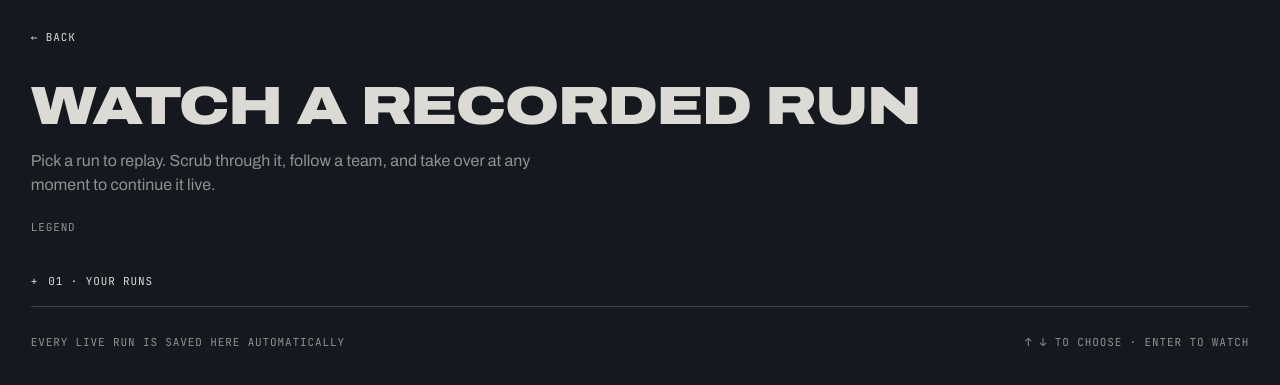
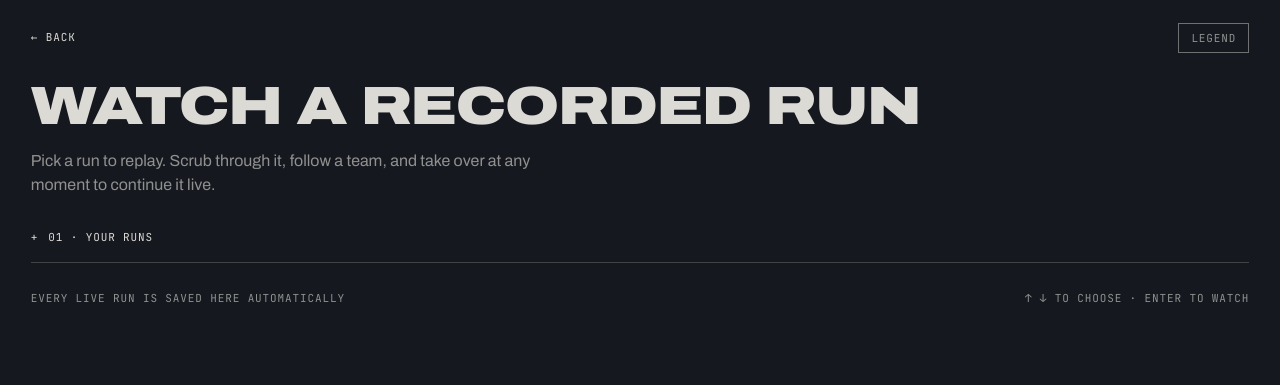
Before and after one commit to Aru-h/RescueNet, a Flask app: page /replay in a window 1280 px wide. Shown: the top 385 px of the page. Run offline with Flask 3, Linux system fonts and the light colour scheme; data that the repository does not hold is empty.

Commit message:
Replay page: legend button on the right of the top row

```diff
--- a/laptop/tools/templates/replay.html
+++ b/laptop/tools/templates/replay.html
@@ -90,8 +90,7 @@ a:focus-visible { outline: 2px solid var(--c-fg); outline-offset: 3px; }
 .empty, .error { padding: 18px 0; color: var(--c-mute); max-width: 60ch; }
 .error code, .empty code { font-family: var(--mono); color: var(--c-fg); font-size: .92em; }
 /* one key for every city drawing on the page */
-.legend-row { margin: -10px 0 0; }
-.legend-btn { background: none; border: 0; padding: 6px 0; color: var(--c-mute); cursor: pointer; display: inline-flex; align-items: center; gap: 8px; }
+.legend-btn { background: none; border: 1px solid var(--c-faint); padding: 7px 12px; color: var(--c-mute); cursor: pointer; display: inline-flex; align-items: center; gap: 8px; }
 .legend-btn:hover, .legend-btn:focus-visible { color: var(--c-fg); }
 .legend-dlg { width: min(460px, calc(100vw - 32px)); max-height: 80vh; padding: 0; border: 1px solid var(--c-faint); background: var(--c-bg); color: var(--c-fg); }
 .legend-dlg::backdrop { background: rgba(0, 0, 0, .55); }
@@ -115,12 +114,12 @@ a:focus-visible { outline: 2px solid var(--c-fg); outline-offset: 3px; }
 <main class="page">
   <div class="top">
     <a class="back mono" href="/landing" id="back">&larr; Back</a>
+    <button type="button" class="legend-btn mono" id="legendBtn" aria-haspopup="dialog" title="What do the map symbols mean?">Legend</button>
   </div>
   <h1>Watch a recorded run</h1>
   <p class="lede">Pick a run to replay. Scrub through it, follow a team, and take over at any moment to continue it live.</p>
   <p class="note" id="note" role="status" hidden></p>
   <!-- the key comes from the shared notation (static/shared/rn-notation.js), the same code that draws the maps -->
-  <div class="legend-row"><button type="button" class="legend-btn mono" id="legendBtn" aria-haspopup="dialog" title="What do the map symbols mean?">Legend</button></div>
   <dialog class="legend-dlg" id="legendDlg" aria-labelledby="legendTtl">
     <div class="dlg-head"><h2 class="mono" id="legendTtl">Legend</h2><button type="button" class="dlg-x" id="legendClose" aria-label="Close the legend">&times;</button></div>
     <ul class="legend mono" id="legend" aria-label="What the city drawings show"></ul>
```
